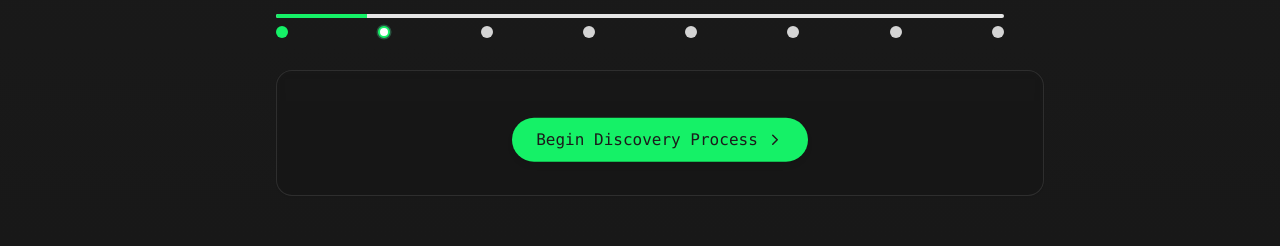
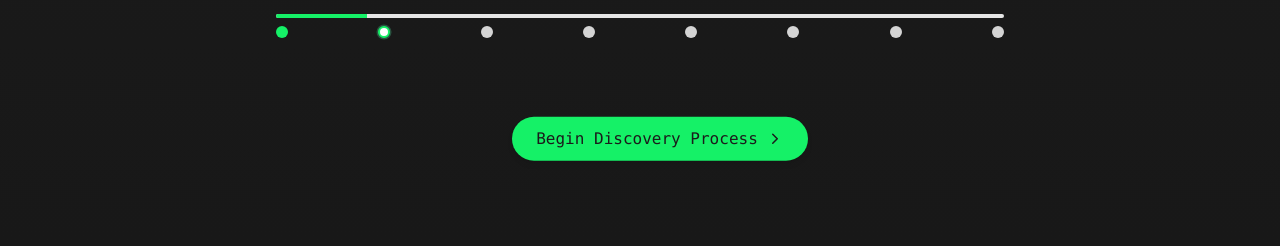
Before and after one commit to console-1/client-discovery, a React (Vite) app: page / in a window 1280 px wide. Shown: the part 357-603 px from the top of the page. Built offline with nearby package versions, Linux system fonts and the light colour scheme.

Commit message:
Remove border
Remove border from form sections.

```diff
--- a/src/components/FormSection.tsx
+++ b/src/components/FormSection.tsx
@@ -32,7 +32,8 @@ const FormSection: React.FC<FormSectionProps> = ({
   return (
     <div
       ref={sectionRef}
-      className={cn('form-section w-full p-6 md:p-8 glass-card border-transparent',
+      className={cn(
+        'form-section w-full p-6 md:p-8 bg-transparent border-0 border-none',
         isActive ? 'active' : '',
         className
       )}
```
